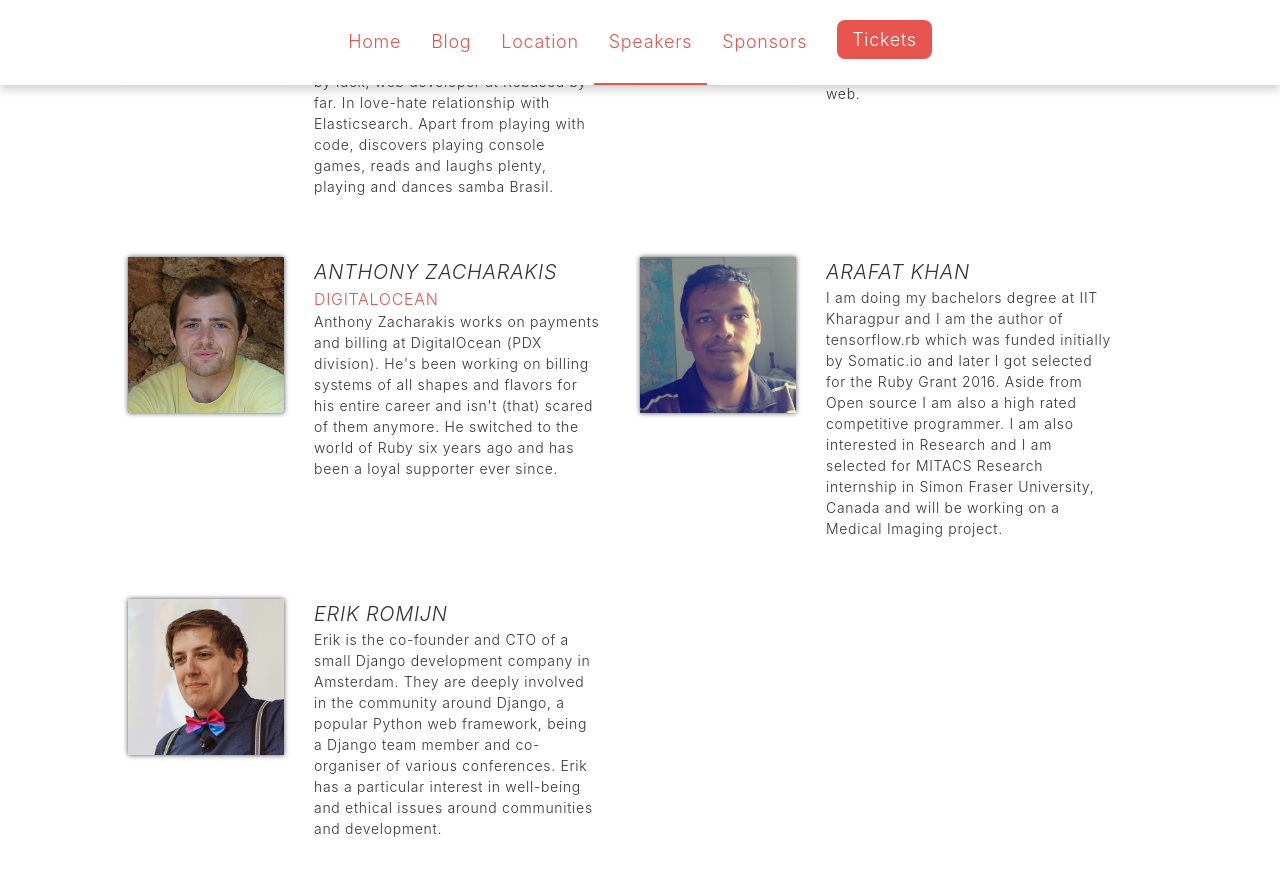
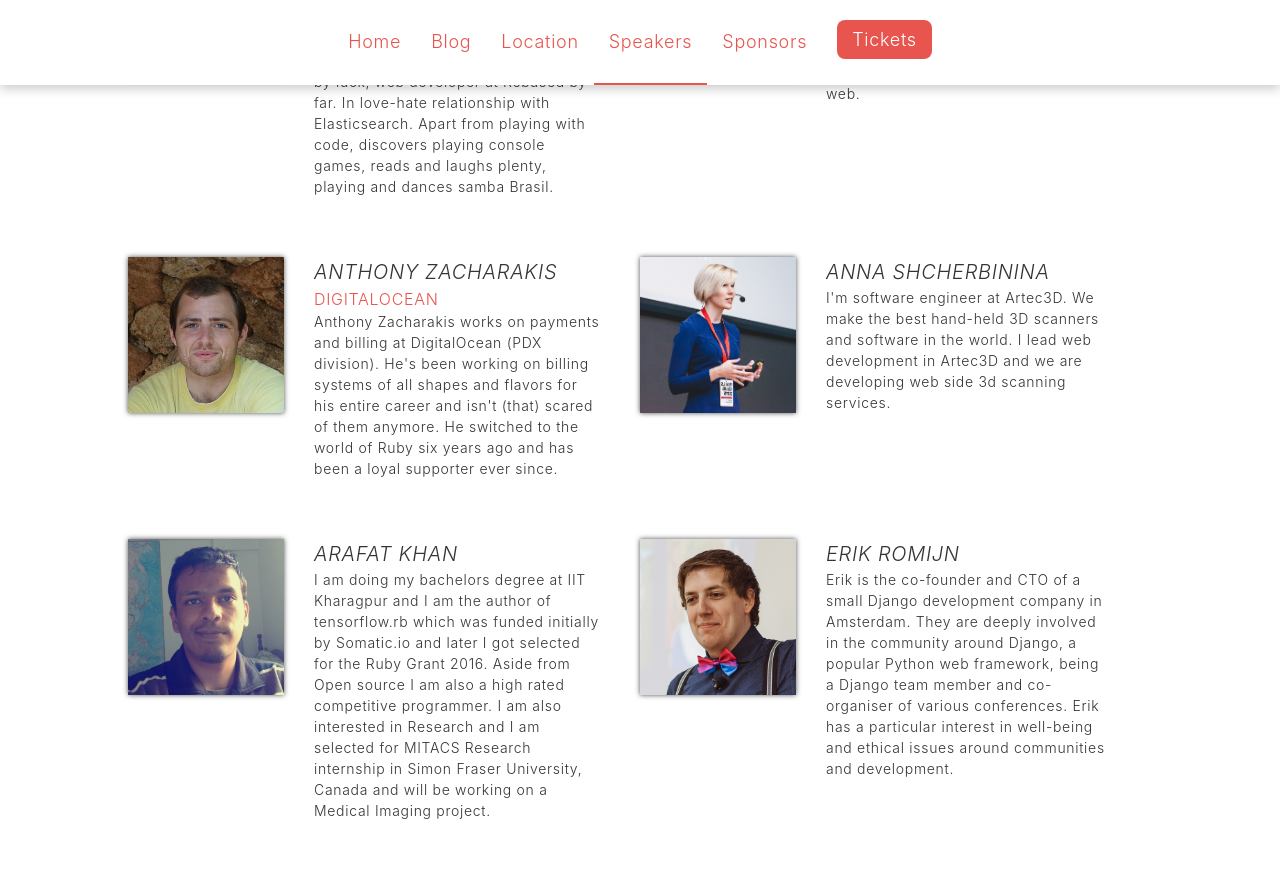
Before and after one commit to euruko/euruko2017.github.io, a Jekyll site: the page built from speakers.html, in a window 1280 px wide and 900 px high, scrolled down 1567 px. Shown: the top 876 px of the window. Built offline with Jekyll 4.4.1, drawn with Linux system fonts in a browser that asks for light colours.

Commit message:
Add Anna as new speaker

```diff
--- a/_data/speakers.json
+++ b/_data/speakers.json
@@ -77,6 +77,13 @@
     "introduction": "Anthony Zacharakis works on payments and billing at DigitalOcean (PDX division). He's been working on billing systems of all shapes and flavors for his entire career and isn't (that) scared of them anymore. He switched to the world of Ruby six years ago and has been a loyal supporter ever since.",
   },
   {
+    "id": "anna",
+    "photo": "/assets/speakers/anna.jpg",
+    "name": "Anna Shcherbinina",
+    "company": "",
+    "introduction": "I'm software engineer at Artec3D. We make the best hand-held 3D scanners and software in the world. I lead web development in Artec3D and we are developing web side 3d scanning services."
+  },
+  {
     "id": "arafat",
     "photo": "/assets/speakers/arafat.jpg",
     "name": "Arafat Khan",
```
Also changed, not shown: assets/speakers/anna.jpg (added).
